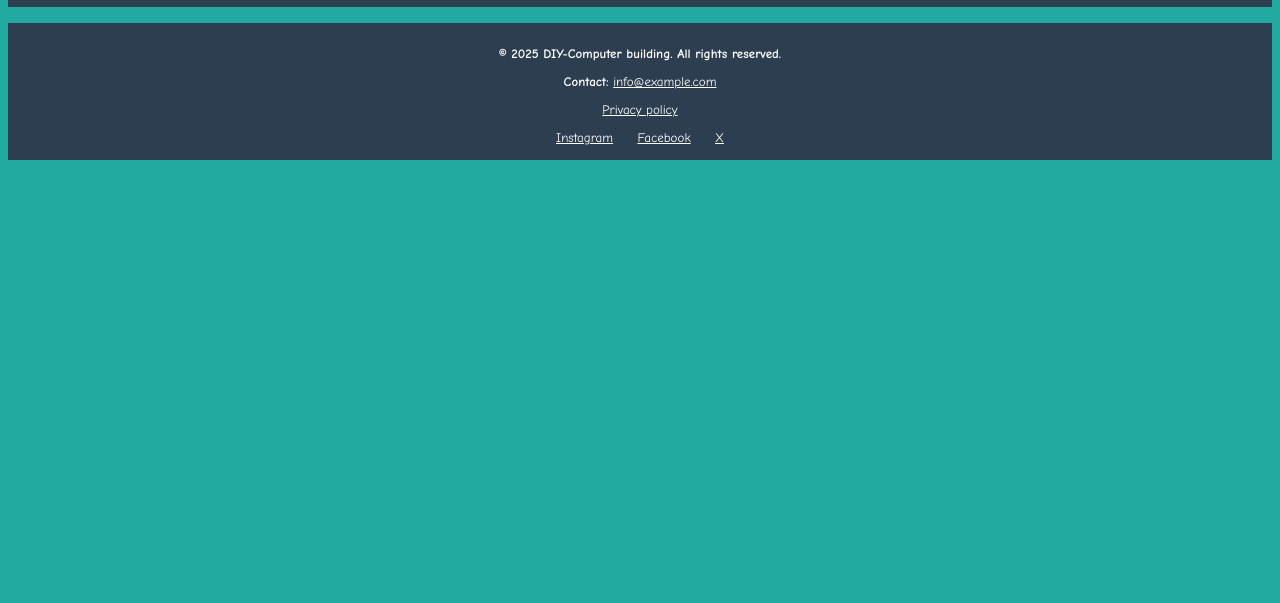
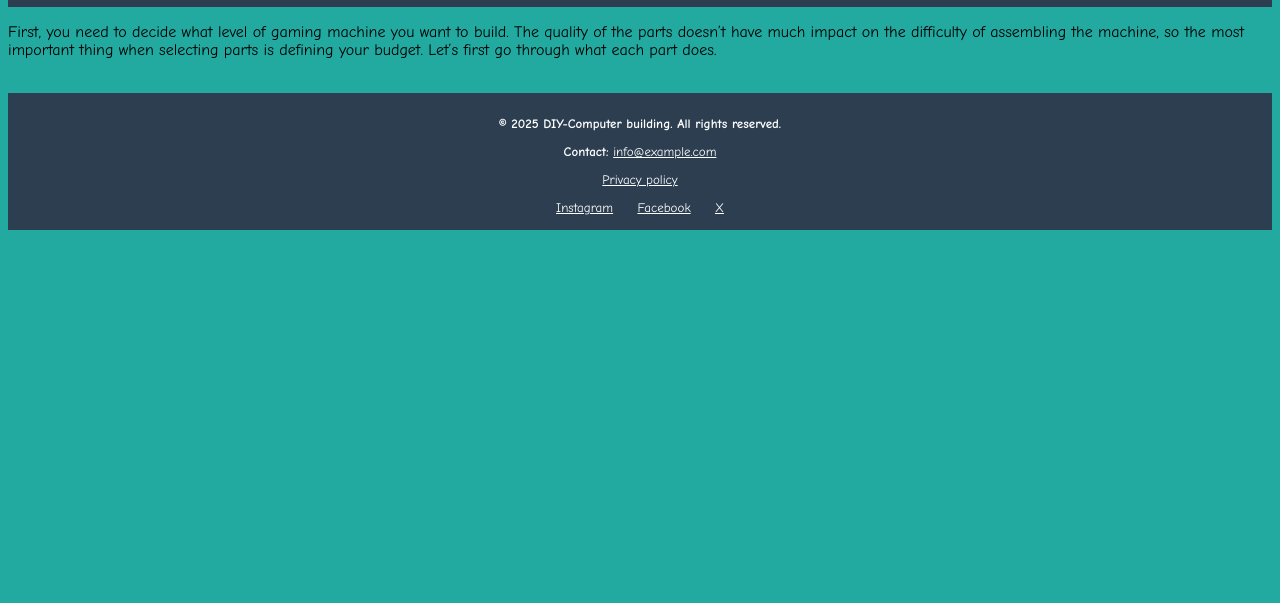
Before and after one commit to Teemu22/DIY-tietokoneen-rakentaminen, a plain HTML site: page partsandcomponents.html in a window 1280 px wide. Shown: the part 197-800 px from the top of the page. Drawn offline with Linux system fonts and the light colour scheme.

Commit message:
partsandcomponents.html

```diff
--- a/partsandcomponents.html
+++ b/partsandcomponents.html
@@ -25,7 +25,10 @@
  </div>
     </header>
 
-<p> </p>
+    <p>First, you need to decide what level of gaming machine you want to build. The quality of the parts doesn’t have much impact on the difficulty of assembling the machine, so the most important thing when selecting parts is defining your budget.
+
+Let’s first go through what each part does.
+ </p><br>
 
 <footer>
     <div class ="footer-content">
```
